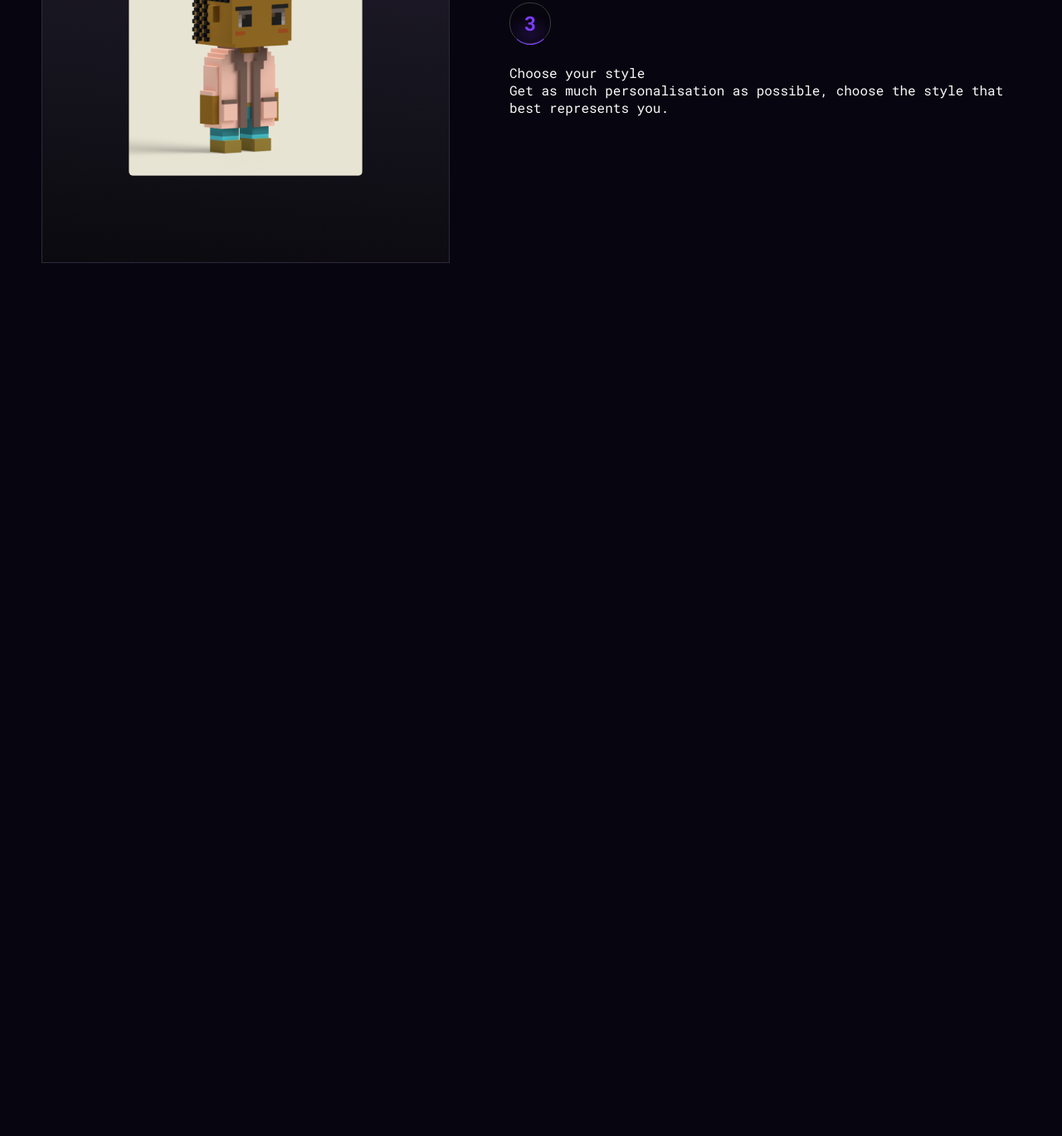
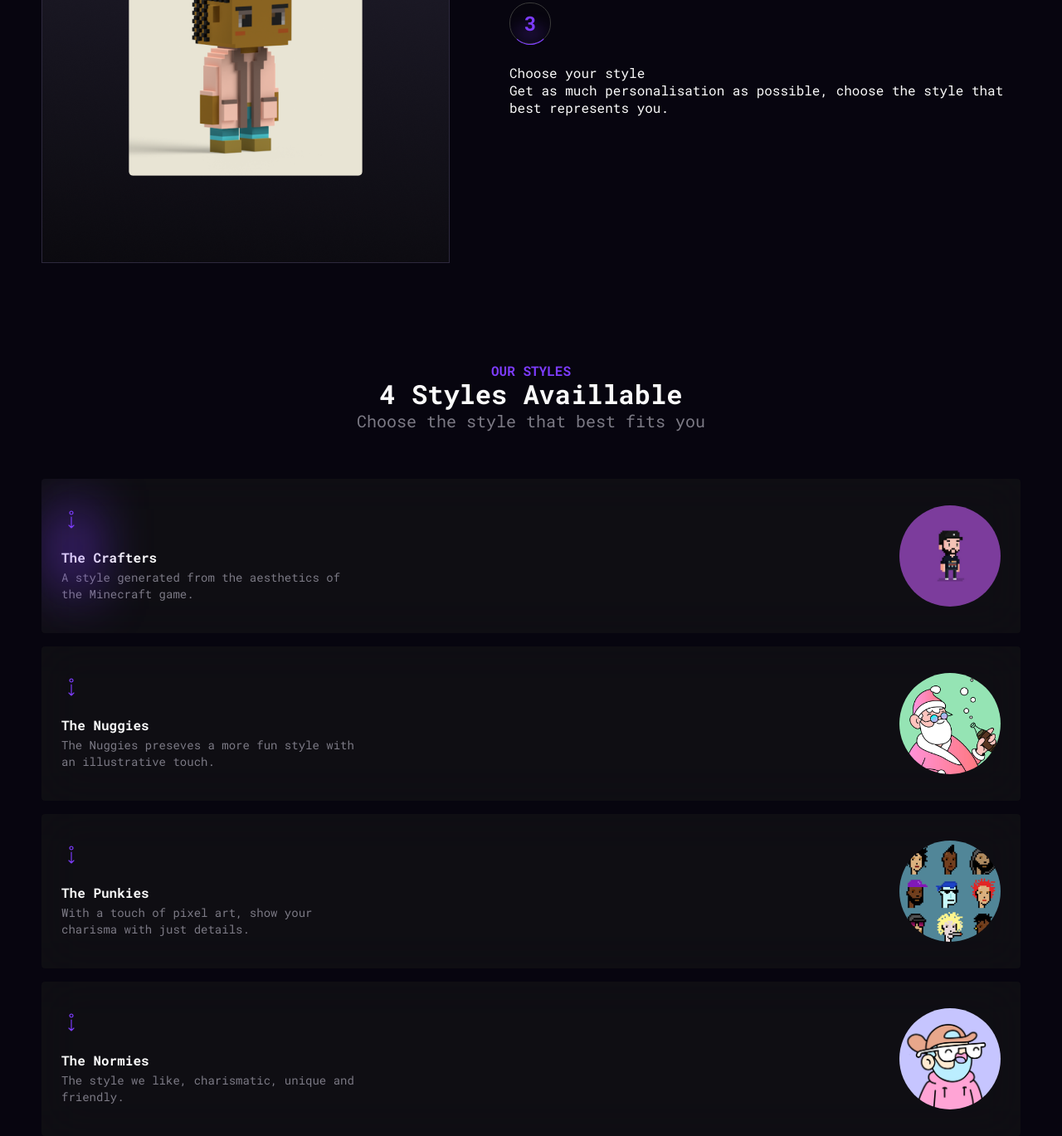
Before and after one commit to Whitewhitemouse/Study, a plain HTML site: page index.html in a window 1280 px wide. Shown: the part 3029-4398 px from the top of the page at 83% size. Before the commit the page ends 3346 px from the top, so only its background shows below. Drawn offline with Linux system fonts and the light colour scheme.

Commit message:
4th screen

```diff
--- a/index.html
+++ b/index.html
@@ -160,5 +160,51 @@
         </div>
       </div>
     </section>
+
+    <!-- Четвертый экран / STYLES -->
+     <section class="style wrap">
+      <div class="style__title">
+        <h4 class="style__title-small">OUR STYLES</h4>
+        <h2 class="style__title-main">4 Styles Availlable</h2>
+        <p class="style__title-description">Choose the style that best fits you</p>
+      </div>
+      <div class="style-block">
+        <div class="style-block__item--blur">
+          <div class="text-block">
+            <img src="./Assets/Icons/style-svg.svg" alt="icon" class="text-block__svg" />
+            <h4 class="text-block__title">The Crafters</h4>
+            <p class="text-block__description">A style generated from the aesthetics of the Minecraft game.</p>
+          </div>
+          <img src="./Assets/Images/styleimg-1.png" alt="first style" class="style-block__img" />
+          <div class="decorative"></div>
+        </div>
+        <div class="style-block__item">
+          <div class="text-block">
+            <img src="./Assets/Icons/style-svg.svg" alt="icon" class="text-block__svg" />
+            <h4 class="text-block__title">The Nuggies</h4>
+            <p class="text-block__description">The Nuggies preseves a more fun style with an illustrative touch.</p>
+          </div>
+          <img src="./Assets/Images/styleimg-2.jpg" alt="first style" class="style-block__img" />
+        </div>
+        <div class="style-block__item">
+          <div class="text-block">
+            <img src="./Assets/Icons/style-svg.svg" alt="icon" class="text-block__svg" />
+            <h4 class="text-block__title">The Punkies</h4>
+            <p class="text-block__description">With a touch of pixel art, show your charisma with just details.</p>
+          </div>
+          <img src="./Assets/Images/styleimg-3.jpg" alt="first style" class="style-block__img" />
+        </div>
+        <div class="style-block__item">
+          <div class="text-block">
+            <img src="./Assets/Icons/style-svg.svg" alt="icon" class="text-block__svg" />
+            <h4 class="text-block__title">The Normies</h4>
+            <p class="text-block__description">The style we like, charismatic, unique and friendly.</p>
+          </div>
+          <img src="./Assets/Images/styleimg-4.jpg" alt="first style" class="style-block__img" />
+        </div>
+      </div>
+
+
+     </section>
   </body>
 </html>
--- /dev/null
+++ b/scss/blocks/our-styles.scss
@@ -0,0 +1,129 @@
+.style {
+  &__title {
+    margin-top: 120px;
+    margin-bottom: 56px;
+    text-align: center;
+
+    &-small {
+      font-size: 16px;
+      font-weight: 700;
+      line-height: 20px; /* 125% */
+      color: #7D3CFD;
+    }
+
+    &-main {
+      font-size: 32px;
+      font-weight: 700;
+      line-height: 36px; /* 112.5% */
+    }
+
+    &-description {
+      font-size: 20px;
+      font-weight: 400;
+      line-height: 28px; /* 140% */
+      color: #7C7A85;
+    }
+  }
+
+  &-block {
+    display: flex;
+    flex-direction: column;
+    align-items: flex-start;
+    gap: 16px;
+    flex: 1 0 0;
+
+    &__item--blur {
+      display: flex;
+      padding: 24px 16px 24px 24px;
+      justify-content: space-between;
+      align-items: center;
+      align-self: stretch;
+      border-radius: 4px;
+      background: rgba(22, 22, 24, 0.55);
+      backdrop-filter: blur(26.5px);
+      position: relative;
+      overflow: hidden;
+
+      .decorative {
+        width: 28px;
+        height: 98px;
+        position: absolute;
+        top: 36px;
+        background: #7D3CFD;
+        filter: blur(35px);
+      }
+
+      .text-block {
+        display: flex;
+        width: 362px;
+        flex-direction: column;
+        align-items: flex-start;
+
+        &__svg {
+          width: 24px;
+          height: 24px;
+          margin-bottom: 24px;
+        }
+        &__title {
+          font-size: 16px;
+          font-weight: 700;
+          line-height: 20px; /* 125% */
+          margin-bottom: 4px;
+        }
+        &__description {
+          font-size: 14px;
+          font-weight: 400;
+          line-height: 20px; /* 142.857% */
+          color: #7C7A85;
+        }
+      }
+    }
+
+    &__item {
+      display: flex;
+      padding: 24px 16px 24px 24px;
+      justify-content: space-between;
+      align-items: center;
+      align-self: stretch;
+      border-radius: 4px;
+      background: rgba(22, 22, 24, 0.55);
+      backdrop-filter: blur(26.5px);
+
+      .text-block {
+        display: flex;
+        width: 362px;
+        flex-direction: column;
+        align-items: flex-start;
+
+        &__svg {
+          width: 24px;
+          height: 24px;
+          margin-bottom: 24px;
+        }
+        &__title {
+          font-size: 16px;
+          font-weight: 700;
+          line-height: 20px; /* 125% */
+          margin-bottom: 4px;
+        }
+        &__description {
+          font-size: 14px;
+          font-weight: 400;
+          line-height: 20px; /* 142.857% */
+          color: #7C7A85;
+        }
+      }
+    }
+
+    &__img {
+      display: flex;
+      width: 122px;
+      height: 122px;
+      padding: 8px;
+      justify-content: center;
+      align-items: center;
+      gap: 8px;
+      border-radius: 368px;
+    }
+  }
+}
--- a/scss/main.scss
+++ b/scss/main.scss
@@ -9,3 +9,4 @@
 @import 'blocks/intro.scss';
 @import 'blocks/core-structure.scss';
 @import 'blocks/process.scss';
+@import 'blocks/our-styles.scss';
```
Also changed, not shown: Assets/Icons/style-svg.svg (added), Assets/Images/styleimg-1.png (added), Assets/Images/styleimg-2.jpg (added), Assets/Images/styleimg-3.jpg (added), Assets/Images/styleimg-4.jpg (added), css/style.css, 1 other file.
